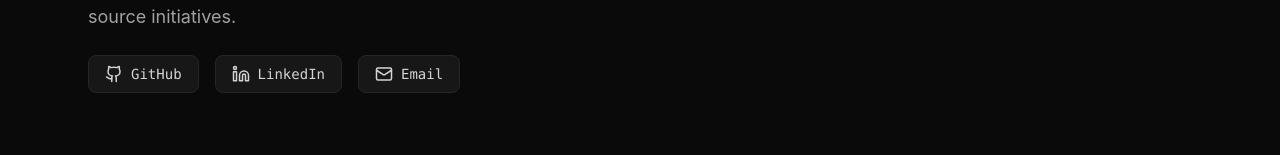
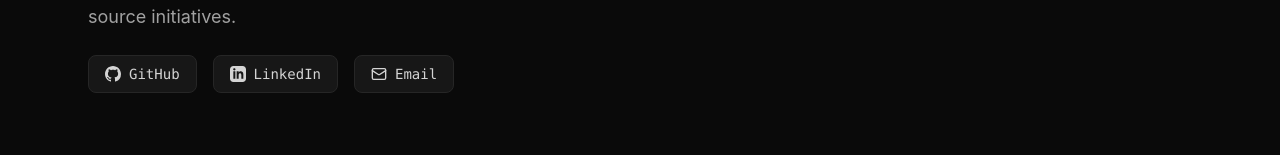
Before and after one commit to manasaravasab-cloud/portfolio, a React (Vite) app: page / in a window 1280 px wide. Shown: the part 419-574 px from the top of the page. Built offline with nearby package versions, Linux system fonts and the light colour scheme; the HTML template or start-up script is replaced by a standard one.

Commit message:
fix: replace Lucide social icons with direct SVGs to fix build error

```diff
--- a/src/components/Hero.jsx
+++ b/src/components/Hero.jsx
@@ -1,5 +1,5 @@
 import React from 'react';
-import { Github, Linkedin, Mail } from 'lucide-react';
+import { Mail } from 'lucide-react';
 
 export default function Hero() {
   return (
@@ -15,39 +15,50 @@
           Building AI Vision Systems &amp; Cloud Architecture.
         </h1>
 
-        {/* Bio Paragraph 1: Education */}
+        {/* Bio Paragraph 1: B.Tech CSE Background */}
         <p className="text-neutral-300 text-base md:text-lg leading-relaxed">
           Currently pursuing a B.Tech in Computer Science and Engineering at REVA University, Bangalore. Passionate about computer science fundamentals, modular software design, and building real-world developer tools.
         </p>
 
-        {/* Bio Paragraph 2: Specialization & Community Roles */}
+        {/* Bio Paragraph 2: Tech Focus & Community Roles */}
         <p className="text-neutral-400 text-base md:text-lg leading-relaxed">
           Specializing in C++, Python, Cloud Run, and Generative AI applications. Active GDG REVA Dev Team member and OScode PR Lead &amp; Technical Contributor, organizing developer hackathons (200+ hackers) and open-source initiatives.
         </p>
 
-        {/* Call to Action / Social Links */}
+        {/* Social Links with Icons */}
         <div className="flex flex-wrap gap-4 mt-2">
+          {/* GitHub Link */}
           <a
             href="https://github.com/manasaravasab-cloud"
             target="_blank"
             rel="noreferrer"
             className="flex items-center gap-2 text-sm font-mono text-neutral-300 hover:text-yellow-400 transition-colors bg-neutral-900 border border-neutral-800 px-4 py-2 rounded-lg"
           >
-            <Github size={18} /> GitHub
+            <svg className="w-4 h-4 fill-current" viewBox="0 0 24 24">
+              <path d="M12 0C5.37 0 0 5.37 0 12c0 5.31 3.435 9.795 8.205 11.385.6.105.825-.255.825-.57 0-.285-.015-1.23-.015-2.235-3.015.555-3.795-.735-4.035-1.41-.135-.345-.72-1.41-1.23-1.695-.42-.225-1.02-.78-.015-.795.945-.015 1.62.87 1.845 1.23 1.08 1.815 2.805 1.305 3.495.99.105-.78.42-1.305.765-1.605-2.67-.3-5.46-1.335-5.46-5.925 0-1.305.465-2.385 1.23-3.225-.12-.3-.54-1.53.12-3.18 0 0 1.005-.315 3.3 1.23.96-.27 1.98-.405 3-.405s2.04.135 3 .405c2.295-1.56 3.3-1.23 3.3-1.23.66 1.65.24 2.88.12 3.18.765.84 1.23 1.905 1.23 3.225 0 4.605-2.805 5.625-5.475 5.925.435.375.81 1.095.81 2.22 0 1.605-.015 2.895-.015 3.3 0 .315.225.69.825.57A12.02 12.02 0 0024 12c0-6.63-5.37-12-12-12z"/>
+            </svg>
+            GitHub
           </a>
+
+          {/* LinkedIn Link */}
           <a
             href="https://www.linkedin.com/in/Manasa%20R%20T"
             target="_blank"
             rel="noreferrer"
             className="flex items-center gap-2 text-sm font-mono text-neutral-300 hover:text-yellow-400 transition-colors bg-neutral-900 border border-neutral-800 px-4 py-2 rounded-lg"
           >
-            <Linkedin size={18} /> LinkedIn
+            <svg className="w-4 h-4 fill-current" viewBox="0 0 24 24">
+              <path d="M19 0h-14c-2.761 0-5 2.239-5 5v14c0 2.761 2.239 5 5 5h14c2.762 0 5-2.239 5-5v-14c0-2.761-2.238-5-5-5zm-11 19h-3v-11h3v11zm-1.5-12.268c-.966 0-1.75-.79-1.75-1.764s.784-1.764 1.75-1.764 1.75.79 1.75 1.764-.783 1.764-1.75 1.764zm13.5 12.268h-3v-5.604c0-3.368-4-3.113-4 0v5.604h-3v-11h3v1.765c1.396-2.586 7-2.777 7 2.476v6.759z"/>
+            </svg>
+            LinkedIn
           </a>
+
+          {/* Email Link */}
           <a
             href="mailto:manasaravasab@gmail.com"
             className="flex items-center gap-2 text-sm font-mono text-neutral-300 hover:text-yellow-400 transition-colors bg-neutral-900 border border-neutral-800 px-4 py-2 rounded-lg"
           >
-            <Mail size={18} /> Email
+            <Mail size={16} /> Email
           </a>
         </div>
       </div>
```
